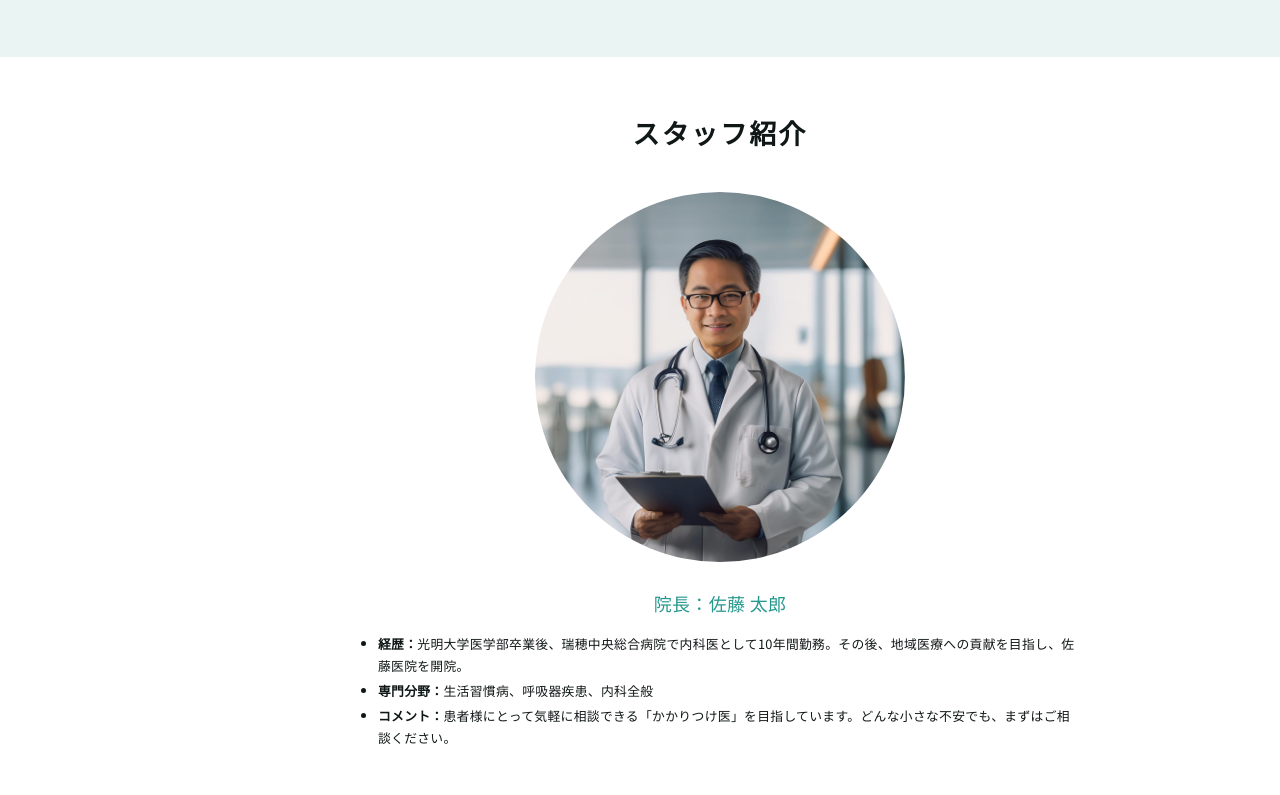
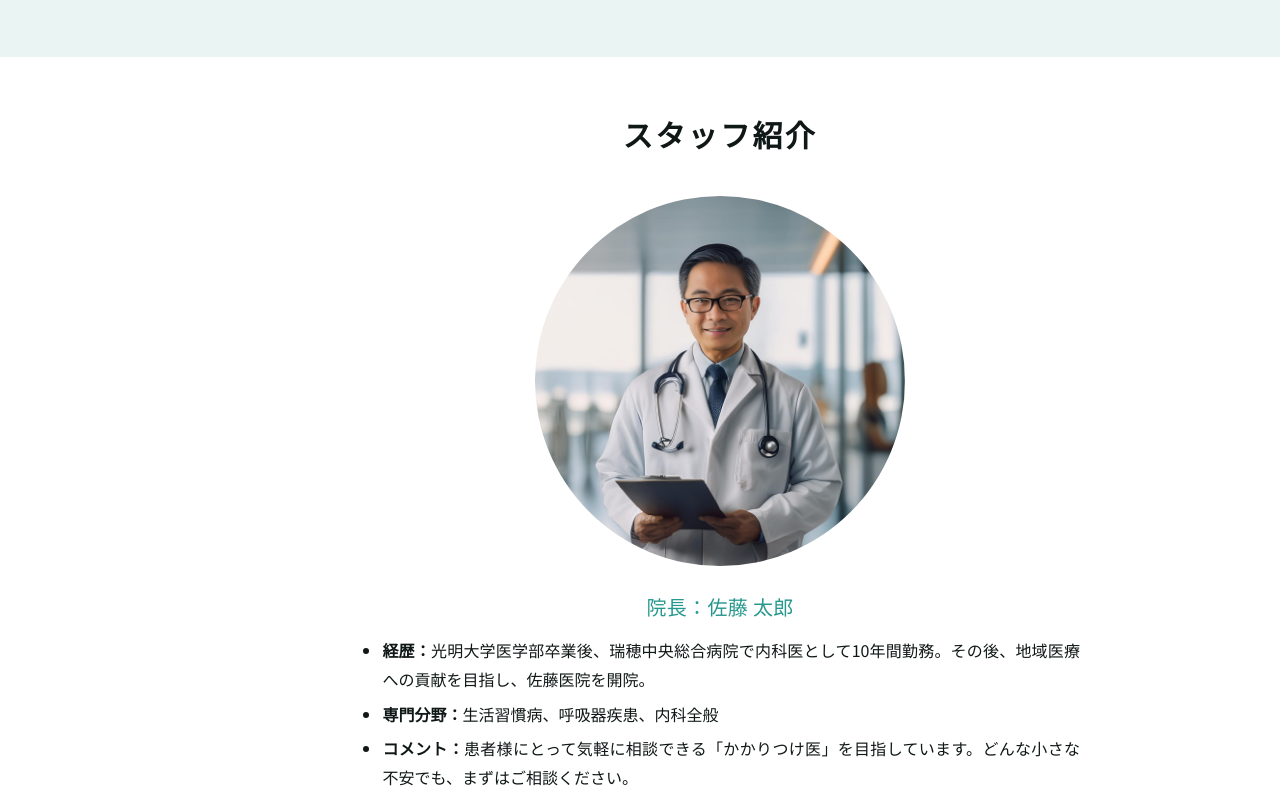
Before and after one commit to KEIJI3333/satouiin_waida, a plain HTML site: page index.html in a window 1280 px wide. Shown: the part 4869-5664 px from the top of the page. Drawn offline with Linux system fonts and the light colour scheme.

Commit message:
スタッフ紹介の文字の大きさ修正

```diff
--- a/css/style.css
+++ b/css/style.css
@@ -573,11 +573,11 @@ a { color: inherit; text-decoration: none; }
 }
 
 .staff-section {
-  height: 2301px;
+  height: auto;
   padding: 58px 0 66px;
 }
 .staff-content { width: 880px; }
-.staff-content .section-title { margin-bottom: 42px; }
+.staff-content .section-title { margin-bottom: 42px; font-size: 30px; }
 .lead-staff {
   width: 760px;
   margin-bottom: 82px;
@@ -590,9 +590,9 @@ a { color: inherit; text-decoration: none; }
 .lead-staff .staff-text { width: 720px; }
 .staff-row {
   width: 760px;
-  min-height: 405px;
+  min-height: 370px;
   gap: 64px;
-  margin-bottom: 82px;
+  margin-bottom: 56px;
 }
 .staff-row img {
   width: 370px;
@@ -600,12 +600,24 @@ a { color: inherit; text-decoration: none; }
 }
 .staff-text {
   width: 326px;
-  font-size: 12.8px;
-  line-height: 1.72;
+  align-self: flex-start;
+  font-size: 16px;
+  line-height: 1.8;
 }
 .staff-text h3 {
-  font-size: 18px;
+  font-size: 20px;
+  line-height: 1.5;
   margin-bottom: 14px;
+}
+.staff-text li {
+  margin: 6px 0;
+  text-align: justify;
+  text-align-last: left;
+  text-justify: inter-character;
+  line-break: strict;
+  word-break: normal;
+  overflow-wrap: break-word;
+  letter-spacing: normal;
 }
 
 .access-section {
```
